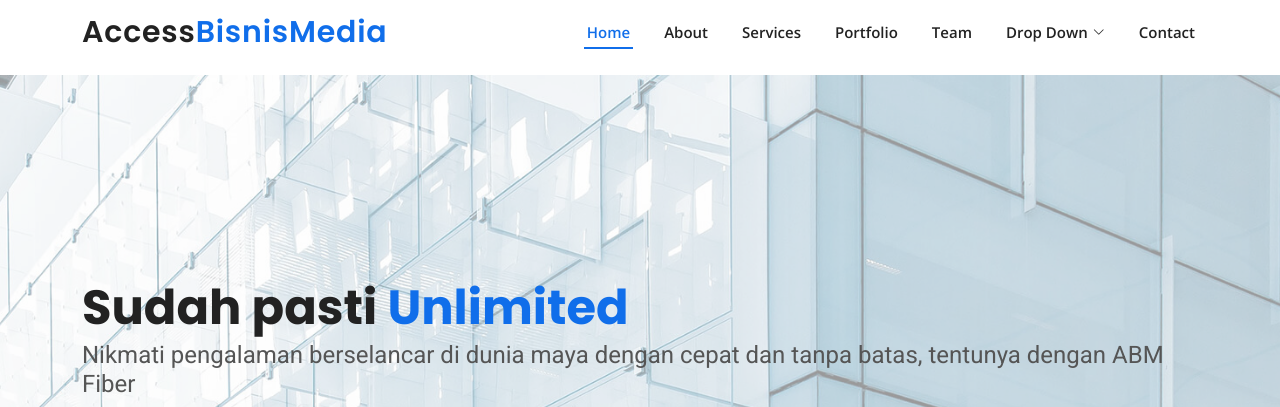
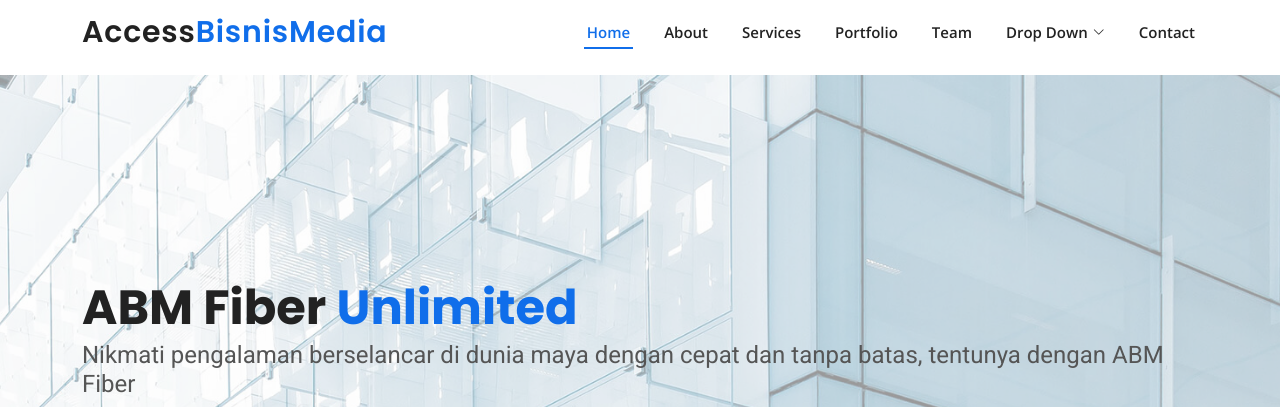
Before and after one commit to accessbisnis/accessbisnis.github.io, a plain HTML site: page index.html in a window 1280 px wide. Shown: the part 51-458 px from the top of the page. Drawn offline with nearby package versions, Linux system fonts and the light colour scheme.

Commit message:
Update index.html

```diff
--- a/index.html
+++ b/index.html
@@ -96,7 +96,7 @@
   <!-- ======= Hero Section ======= -->
   <section id="hero" class="d-flex align-items-center">
     <div class="container" data-aos="zoom-out" data-aos-delay="100">
-      <h1>Sudah pasti <span>Unlimited</span></h1>
+      <h1>ABM Fiber <span>Unlimited</span></h1>
       <h2>Nikmati pengalaman berselancar di dunia maya dengan cepat dan tanpa batas, tentunya dengan ABM Fiber</h2>
       <div class="d-flex">
         <a href="#about" class="btn-get-started scrollto">Get Started</a>
```
